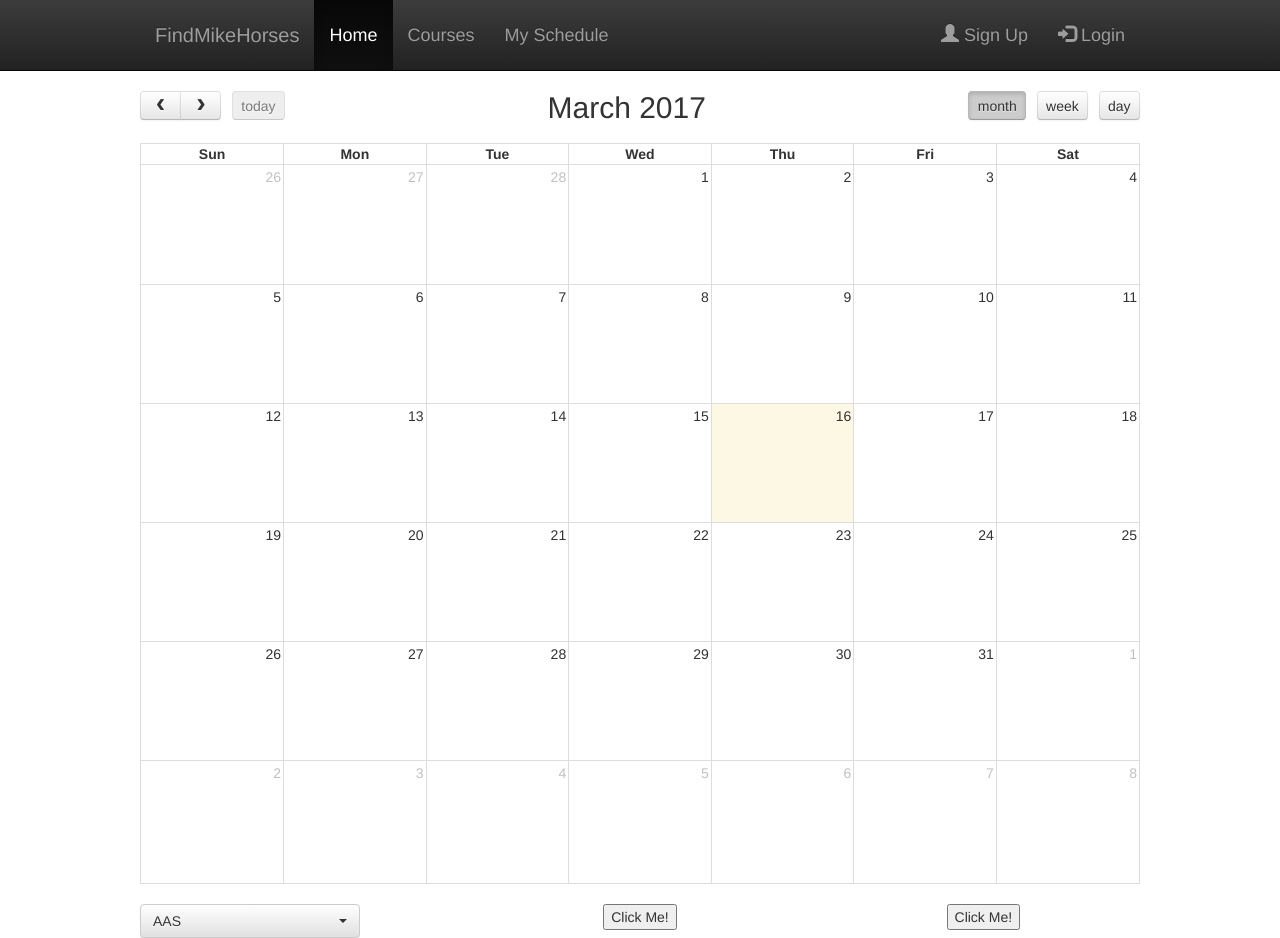
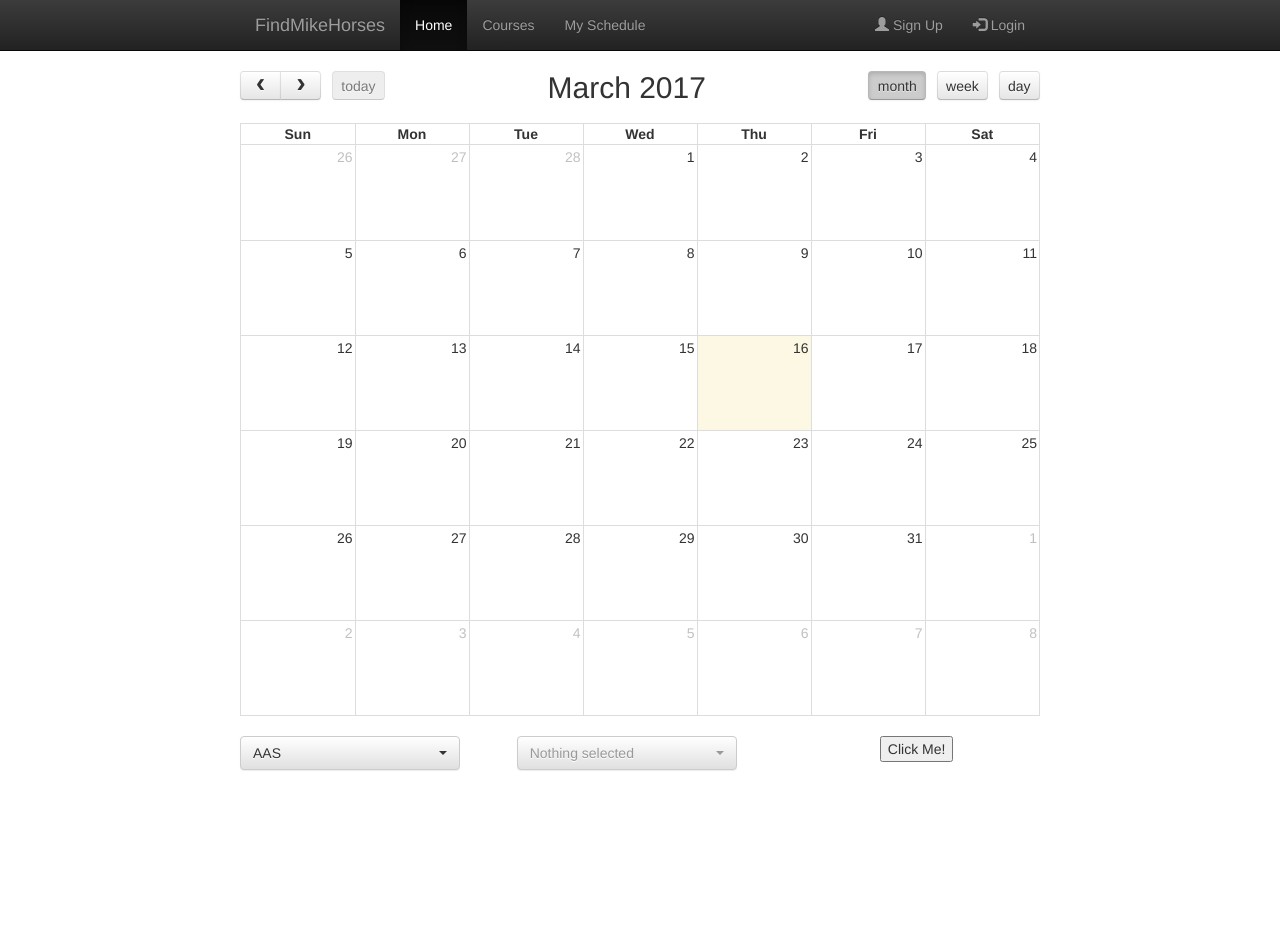
Before and after one commit to KaTaiHo/learning_Django, a Django app: page / in a window 1280 px wide. After the commit the page ends 771 px from the top, so only its background shows below. Run offline with Django 3.2, Linux system fonts and the light colour scheme; data comes from the database, SQL or seed files in the repository; lists and menus that the app fills with data are empty; some libraries are stand-ins or nearby versions.

Commit message:
fixing bugs

```diff
--- a/scheduler/scheduler/courses/static/courses/calendar.js
+++ b/scheduler/scheduler/courses/static/courses/calendar.js
@@ -1,11 +1,47 @@
 function populateCourseID() {
-    var x = document.getElementById("course_id");
+    var course_list = document.getElementById("course_id");
     var option = document.createElement("option");
-//    {% for data in unique_id_set %}
-//        option.text = ("{{data}}");
-//        x.add(option);
-//    {% endfor %}
+    var converted = course_list.getAttribute('name');
+    var converted = JSON.parse(converted);
+    for (step = 0; step < converted.length; step++) {
+        course_list.options[course_list.options.length] = new Option(converted[step]);
+    }
 }
+
+var sel = document.getElementById('course_id');
+
+sel.addEventListener('change', function () {
+    try {
+        alert(sel.options[sel.selectedIndex].value);
+        var selected = sel.options[sel.selectedIndex].value;
+        var course_list = document.getElementById("course_num");
+        var converted = course_list.getAttribute('name');
+        var converted = JSON.parse(converted);
+
+        for (step = 0; step < converted[selected].length; step++) {
+            var option = document.createElement("option");
+            option.value = String(converted[selected][step]);
+            option.text = String(converted[selected][step]);
+            course_list.options.add(option);
+        }
+        course_list.selectedIndex = 1;
+    }
+    catch(err) {
+        alert(err.message);
+    }
+});
+
+
+function removeAllOptions(){
+	var select = document.getElementById("course_id");
+	select.options.length = 0;
+}
+
+//$('#course_num').change(function() {
+
+//
+////    alert("change!");
+//}
 
 var initialize_calendar;
 initialize_calendar = function() {
@@ -25,7 +61,8 @@ initialize_calendar = function() {
     })
 };
 
+
 $(window).ready(function() {
     initialize_calendar();
-
+    populateCourseID();
 });
--- a/scheduler/scheduler/courses/static/courses/style.css
+++ b/scheduler/scheduler/courses/static/courses/style.css
@@ -7,7 +7,7 @@ h1 {
 }
 
 .navbar-inverse .container-fluid {
-    width: 1000px;
+    width: 800px;
     margin: 0 auto;
 }
 
@@ -15,17 +15,7 @@ h1 {
     min-height: 0px;
 }
 
-.navbar-inverse li a {
-    line-height: 40px;
-    font-size: 18px;
-}
-
-.navbar-inverse a {
-    line-height: 40px;
-    font-size: 20px;
-}
-
 #body-calendar {
-    width: 1000px;
+    width: 800px;
     margin: 0 auto;
 }
--- a/scheduler/scheduler/courses/templates/index.html
+++ b/scheduler/scheduler/courses/templates/courses/index.html
@@ -4,27 +4,20 @@
 <head>
     <title>Schedule Home</title>
     {% load staticfiles %}
-
     <script src="https://ajax.googleapis.com/ajax/libs/jquery/3.1.1/jquery.min.js"></script>
     <!-- Latest compiled and minified CSS -->
     <link rel="stylesheet" href="https://maxcdn.bootstrapcdn.com/bootstrap/3.3.7/css/bootstrap.min.css" integrity="sha384-BVYiiSIFeK1dGmJRAkycuHAHRg32OmUcww7on3RYdg4Va+PmSTsz/K68vbdEjh4u" crossorigin="anonymous">
-
     <!-- Optional theme -->
     <link rel="stylesheet" href="https://maxcdn.bootstrapcdn.com/bootstrap/3.3.7/css/bootstrap-theme.min.css" integrity="sha384-rHyoN1iRsVXV4nD0JutlnGaslCJuC7uwjduW9SVrLvRYooPp2bWYgmgJQIXwl/Sp" crossorigin="anonymous">
-
     <!-- Latest compiled and minified JavaScript -->
     <script src="https://maxcdn.bootstrapcdn.com/bootstrap/3.3.7/js/bootstrap.min.js" integrity="sha384-Tc5IQib027qvyjSMfHjOMaLkfuWVxZxUPnCJA7l2mCWNIpG9mGCD8wGNIcPD7Txa" crossorigin="anonymous"></script>
-
     <link rel="stylesheet" href="https://cdnjs.cloudflare.com/ajax/libs/bootstrap-select/1.12.1/css/bootstrap-select.css" />
     <script src="https://ajax.googleapis.com/ajax/libs/jquery/1.12.4/jquery.min.js"></script>
     <script src="https://cdnjs.cloudflare.com/ajax/libs/bootstrap-select/1.12.1/js/bootstrap-select.js"></script>
-
     <link rel="stylesheet" type="text/css" href="{% static 'courses/style.css' %}" />
     <link rel='stylesheet' href="{% static 'courses/fullcalendar/fullcalendar.css' %}" />
     <script src="{% static 'courses/fullcalendar/moment.min.js' %}"></script>
     <script src="{% static 'courses/fullcalendar/fullcalendar.js' %}"></script>
-    <script src="{% static 'courses/calendar.js' %}"></script>
-
 </head>
 <body>
     <nav class="navbar navbar-inverse navbar-static-top">
@@ -49,41 +42,19 @@
         <div id='calendar'></div>
         <br>
         <div class="cotaniner">
+
             <div class="row">
                 <div class="col-sm-4">
-                    <select id="course_id" class="selectpicker" data-live-search="true">
-
-                    </select>
+                    <select id="course_id" class="selectpicker" name="{{unique_id_set}}" data-live-search="true"></select>
                 </div>
-
-                <div class="col-sm-4"><center><button type="button">Click Me!</button></center></div>
+                <div class="col-sm-4">
+                    <select id="course_num" class="selectpicker" name="{{course_number}}" data-live-search="true"></select>
+                </div>
                 <div class="col-sm-4"><center><button type="button">Click Me!</button></center></div>
             </div>
         </div>
     </div>
-
-    <script type="text/javascript">
-        <!--var unique_id_set = "{{ unique_id_set }}";-->
-        var course_list = document.getElementById("course_id");
-        var option = document.createElement("option");
-        var arr = [];
-
-        {% if unique_id_set %}
-            try {
-                var converted = JSON.parse("{{unique_id_set}}".replace(/&quot;/g,"\""));
-                for (var x in converted) {
-                    arr.push(converted[x]);
-                }
-                for (step = 0; step < arr.length; step++) {
-                    course_list.options[course_list.options.length] = new Option(arr[step]);
-                }
-
-            }
-            catch(err) {
-                alert( err.message) ;
-            }
-        {% endif %}
-    </script>
+    <script src="{% static 'courses/calendar.js' %}"></script>
 
 </body>
 
--- a/scheduler/scheduler/courses/views.py
+++ b/scheduler/scheduler/courses/views.py
@@ -8,6 +8,7 @@ from .serializers import ScheduleSerializer
 from django.views import generic
 from django.core import serializers
 from django.shortcuts import render_to_response
+from collections import defaultdict
 import json
 # Create your views here.
 
@@ -15,13 +16,15 @@ def get_unique_set():
     json_serializer = serializers.get_serializer("json")()
     dept_name = json_serializer.serialize(Schedule.objects.all().order_by('dept'), ensure_ascii=False)
     data = json.loads(dept_name)
+    d = defaultdict(list)
     unique_id_set = set()
     for x in range(0, len(data)):
         unique_id_set.add(data[x]['fields']['dept'])
+        d[str(data[x]['fields']['dept'])].append(data[x]['fields']['course_num'])
     unique_id_set = sorted(unique_id_set)
     unique_id_set = json.dumps(unique_id_set)
-
-    return unique_id_set
+    d = json.dumps(d)
+    return unique_id_set, d
 
 # list all schedules or create a new one
 class ScheduleList(APIView):
@@ -42,10 +45,12 @@ class UniqueIDList(APIView):
         serializer = ScheduleSerializer(schedule, many=True)
         return Response(serializer.data)
 
-class HomeView(generic.ListView):
-    template_name = 'index.html'
-    context_object_name = 'unique_id_set'
+def index(request):
+    unique_id_set, course_number = get_unique_set()
 
+    context = {
+        'unique_id_set': unique_id_set,
+        'course_number': course_number
+    }
 
-    def get_queryset(self):
-        return get_unique_set()
+    return render(request, 'courses/index.html', context)
--- a/scheduler/scheduler/scheduler/urls.py
+++ b/scheduler/scheduler/scheduler/urls.py
@@ -22,7 +22,7 @@ from django.conf.urls.static import static
 
 
 urlpatterns = [
-    url(r'^$', views.HomeView.as_view(), name='index'),
+    url(r'^$', views.index, name='index'),
     url(r'^admin/', admin.site.urls),
     url(r'^schedule/$', views.ScheduleList.as_view()),
     url(r'^schedule/(\w+)/(\w+)/(\d+)/$', views.ScheduleList.as_view()),
```
